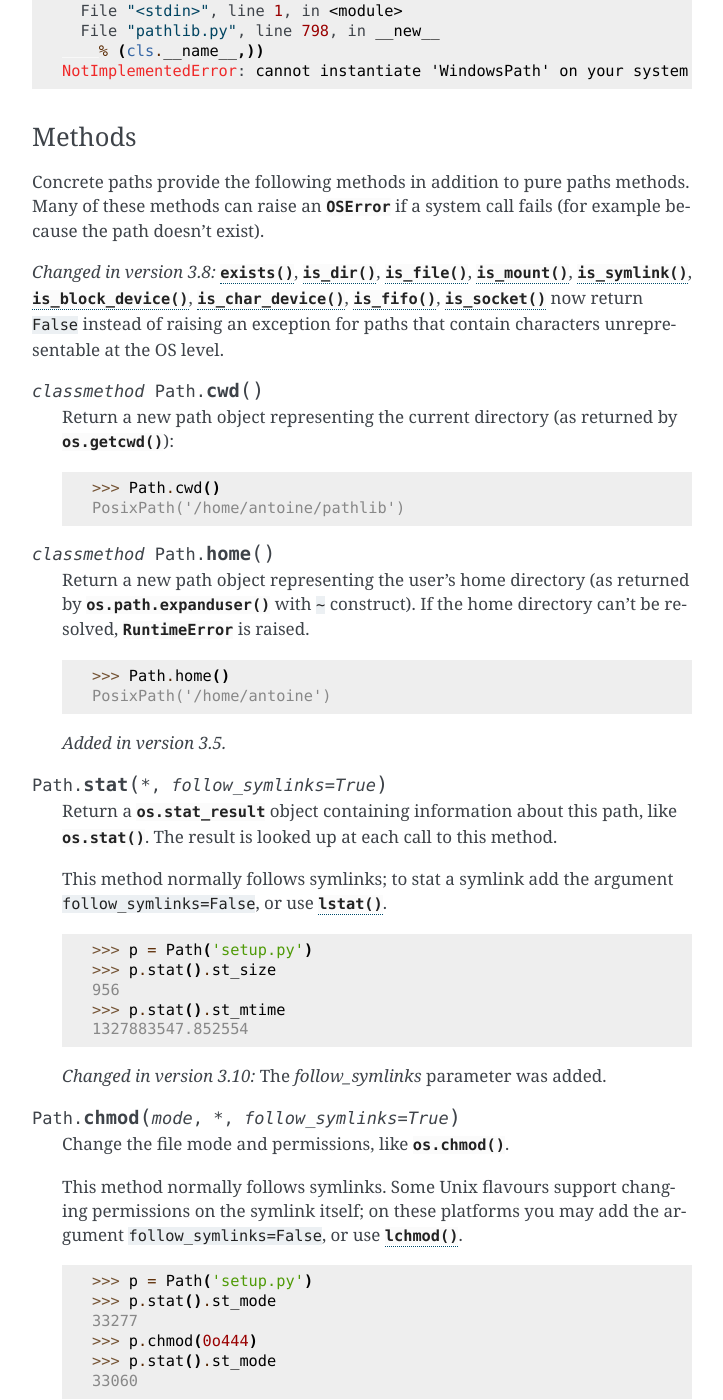
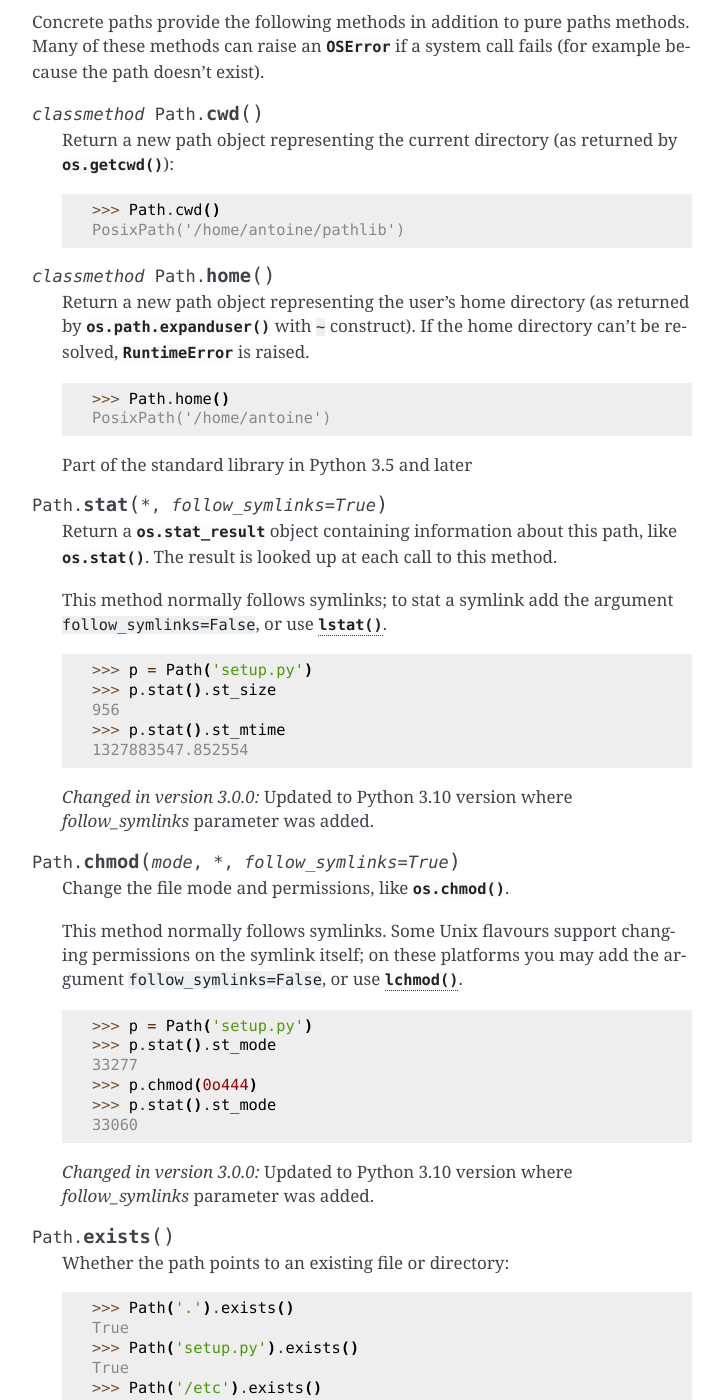
Before and after one commit to jazzband/pathlib2, a Sphinx documentation site: the page built from docs/pathlib2.rst, in a window 1280 px wide and 1400 px high, scrolled down 14182 px. Shown: the whole window, without its empty margins (388-1111 px from the left). Built offline with Sphinx 7.4.7, drawn with Linux system fonts in a browser that asks for light colours; the version number could not be read and is left out; cross-references to code outside the pages are shown as plain code; some of the changed text lies outside the part shown.

Commit message:
Adjust docs

```diff
--- a/docs/pathlib2.rst
+++ b/docs/pathlib2.rst
@@ -1,17 +1,5 @@
-
-:mod:`pathlib` --- Object-oriented filesystem paths
-===================================================
-
-.. module:: pathlib
-   :synopsis: Object-oriented filesystem paths
-
-.. versionadded:: 3.4
-
-**Source code:** :source:`Lib/pathlib.py`
-
-.. index:: single: path; operations
-
---------------
+API Reference
+-------------
 
 This module offers classes representing filesystem paths with semantics
 appropriate for different operating systems.  Path classes are divided
@@ -152,8 +140,6 @@
    Pure path objects implement the :class:`os.PathLike` interface, allowing them
    to be used anywhere the interface is accepted.
 
-   .. versionchanged:: 3.6
-      Added support for the :class:`os.PathLike` interface.
 
 .. class:: PurePosixPath(*pathsegments)
 
@@ -362,8 +348,9 @@
       >>> p.parents[2]
       PureWindowsPath('c:/')
 
-   .. versionchanged:: 3.10
-      The parents sequence now supports :term:`slices <slice>` and negative index values.
+   .. versionchanged:: 3.0.0
+      Updated to Python 3.10 version where the parents sequence
+      now supports :term:`slices <slice>` and negative index values.
 
 .. data:: PurePath.parent
 
@@ -500,7 +487,8 @@
       >>> p.is_relative_to('/usr')
       False
 
-   .. versionadded:: 3.9
+   .. versionadded:: 3.0.0
+      Part of the standard library in Python 3.9 and later
 
 
 .. method:: PurePath.is_reserved()
@@ -622,7 +610,8 @@
           raise ValueError("%r has an empty name" % (self,))
       ValueError: PureWindowsPath('c:/') has an empty name
 
-   .. versionadded:: 3.9
+   .. versionadded:: 3.0.0
+      Part of the standard library in Python 3.9 and later
 
 
 .. method:: PurePath.with_suffix(suffix)
@@ -709,15 +698,6 @@
 methods.  Many of these methods can raise an :exc:`OSError` if a system
 call fails (for example because the path doesn't exist).
 
-.. versionchanged:: 3.8
-
-   :meth:`~Path.exists()`, :meth:`~Path.is_dir()`, :meth:`~Path.is_file()`,
-   :meth:`~Path.is_mount()`, :meth:`~Path.is_symlink()`,
-   :meth:`~Path.is_block_device()`, :meth:`~Path.is_char_device()`,
-   :meth:`~Path.is_fifo()`, :meth:`~Path.is_socket()` now return ``False``
-   instead of raising an exception for paths that contain characters
-   unrepresentable at the OS level.
-
 
 .. classmethod:: Path.cwd()
 
@@ -739,7 +719,8 @@
       >>> Path.home()
       PosixPath('/home/antoine')
 
-   .. versionadded:: 3.5
+   Part of the standard library in Python 3.5 and later
+
 
 
 .. method:: Path.stat(*, follow_symlinks=True)
@@ -758,8 +739,8 @@
       >>> p.stat().st_mtime
       1327883547.852554
 
-   .. versionchanged:: 3.10
-      The *follow_symlinks* parameter was added.
+   .. versionchanged:: 3.0.0
+      Updated to Python 3.10 version where *follow_symlinks* parameter was added.
 
 .. method:: Path.chmod(mode, *, follow_symlinks=True)
 
@@ -778,8 +759,8 @@
       >>> p.stat().st_mode
       33060
 
-   .. versionchanged:: 3.10
-      The *follow_symlinks* parameter was added.
+   .. versionchanged:: 3.0.0
+      Updated to Python 3.10 version where *follow_symlinks* parameter was added.
 
 .. method:: Path.exists()
 
@@ -811,7 +792,7 @@
       >>> p.expanduser()
       PosixPath('/home/eric/films/Monty Python')
 
-   .. versionadded:: 3.5
+   Part of the standard library in Python 3.5 and later
 
 
 .. method:: Path.glob(pattern)
@@ -841,9 +822,10 @@
 
    .. audit-event:: pathlib.Path.glob self,pattern pathlib.Path.glob
 
-   .. versionchanged:: 3.11
-      Return only directories if *pattern* ends with a pathname components
-      separator (:data:`~os.sep` or :data:`~os.altsep`).
+   .. versionchanged:: 3.0.0
+      Updated to Python 3.11 version which only returns directories
+      if *pattern* ends with a pathname components separator
+      (:data:`~os.sep` or :data:`~os.altsep`).
 
 .. method:: Path.group()
 
@@ -878,7 +860,7 @@
    i-node on the same device --- this should detect mount points for all Unix
    and POSIX variants.  Not implemented on Windows.
 
-   .. versionadded:: 3.7
+   Part of the standard library in Python 3.7 and later
 
 
 .. method:: Path.is_symlink()
@@ -979,9 +961,6 @@
    ignored (same behavior as the POSIX ``mkdir -p`` command), but only if the
    last path component is not an existing non-directory file.
 
-   .. versionchanged:: 3.5
-      The *exist_ok* parameter was added.
-
 
 .. method:: Path.open(mode='r', buffering=-1, encoding=None, errors=None, newline=None)
 
@@ -1011,7 +990,7 @@
       >>> p.read_bytes()
       b'Binary file contents'
 
-   .. versionadded:: 3.5
+   Part of the standard library in Python 3.5 and later
 
 
 .. method:: Path.read_text(encoding=None, errors=None)
@@ -1027,7 +1006,7 @@
    The file is opened and then closed. The optional parameters have the same
    meaning as in :func:`open`.
 
-   .. versionadded:: 3.5
+   Part of the standard library in Python 3.5 and later
 
 
 .. method:: Path.readlink()
@@ -1040,7 +1019,8 @@
       >>> p.readlink()
       PosixPath('setup.py')
 
-   .. versionadded:: 3.9
+   .. versionadded:: 3.0.0
+      Part of the standard library in Python 3.9 and later
 
 
 .. method:: Path.rename(target)
@@ -1064,9 +1044,6 @@
    relative to the current working directory, *not* the directory of the Path
    object.
 
-   .. versionchanged:: 3.8
-      Added return value, return the new Path instance.
-
 
 .. method:: Path.replace(target)
 
@@ -1077,9 +1054,6 @@
    The target path may be absolute or relative. Relative paths are interpreted
    relative to the current working directory, *not* the directory of the Path
    object.
-
-   .. versionchanged:: 3.8
-      Added return value, return the new Path instance.
 
 
 .. method:: Path.absolute()
@@ -1117,8 +1091,6 @@
    infinite loop is encountered along the resolution path, :exc:`RuntimeError`
    is raised.
 
-   .. versionadded:: 3.6
-      The *strict* argument (pre-3.6 behavior is strict).
 
 .. method:: Path.rglob(pattern)
 
@@ -1134,9 +1106,10 @@
 
    .. audit-event:: pathlib.Path.rglob self,pattern pathlib.Path.rglob
 
-   .. versionchanged:: 3.11
-      Return only directories if *pattern* ends with a pathname components
-      separator (:data:`~os.sep` or :data:`~os.altsep`).
+   .. versionchanged:: 3.0.0
+      Updated to Python 3.11 version which only returns directories
+      if *pattern* ends with a pathname components separator
+      (:data:`~os.sep` or :data:`~os.altsep`).
 
 .. method:: Path.rmdir()
 
@@ -1161,7 +1134,7 @@
       >>> p.samefile('spam')
       True
 
-   .. versionadded:: 3.5
+   Part of the standard library in Python 3.5 and later
 
 
 .. method:: Path.symlink_to(target, target_is_directory=False)
@@ -1193,7 +1166,8 @@
       The order of arguments (link, target) is the reverse
       of :func:`os.link`'s.
 
-   .. versionadded:: 3.10
+   .. versionadded:: 3.0.0
+      Part of the standard library in Python 3.10 and later
 
 .. method:: Path.link_to(target)
 
@@ -1206,7 +1180,7 @@
       (target, link) is the reverse of :func:`Path.symlink_to` and
       :func:`Path.hardlink_to`, but matches that of :func:`os.link`.
 
-   .. versionadded:: 3.8
+   Part of the standard library in Python 3.8 and later
 
    .. deprecated:: 3.10
 
@@ -1235,9 +1209,6 @@
    If *missing_ok* is true, :exc:`FileNotFoundError` exceptions will be
    ignored (same behavior as the POSIX ``rm -f`` command).
 
-   .. versionchanged:: 3.8
-      The *missing_ok* parameter was added.
-
 
 .. method:: Path.write_bytes(data)
 
@@ -1252,7 +1223,7 @@
 
    An existing file of the same name is overwritten.
 
-   .. versionadded:: 3.5
+   Part of the standard library in Python 3.5 and later
 
 
 .. method:: Path.write_text(data, encoding=None, errors=None, newline=None)
@@ -1269,10 +1240,7 @@
    An existing file of the same name is overwritten. The optional parameters
    have the same meaning as in :func:`open`.
 
-   .. versionadded:: 3.5
-
-   .. versionchanged:: 3.10
-      The *newline* parameter was added.
+   Part of the standard library in Python 3.5 and later
 
 Correspondence to tools in the :mod:`os` module
 -----------------------------------------------
```
